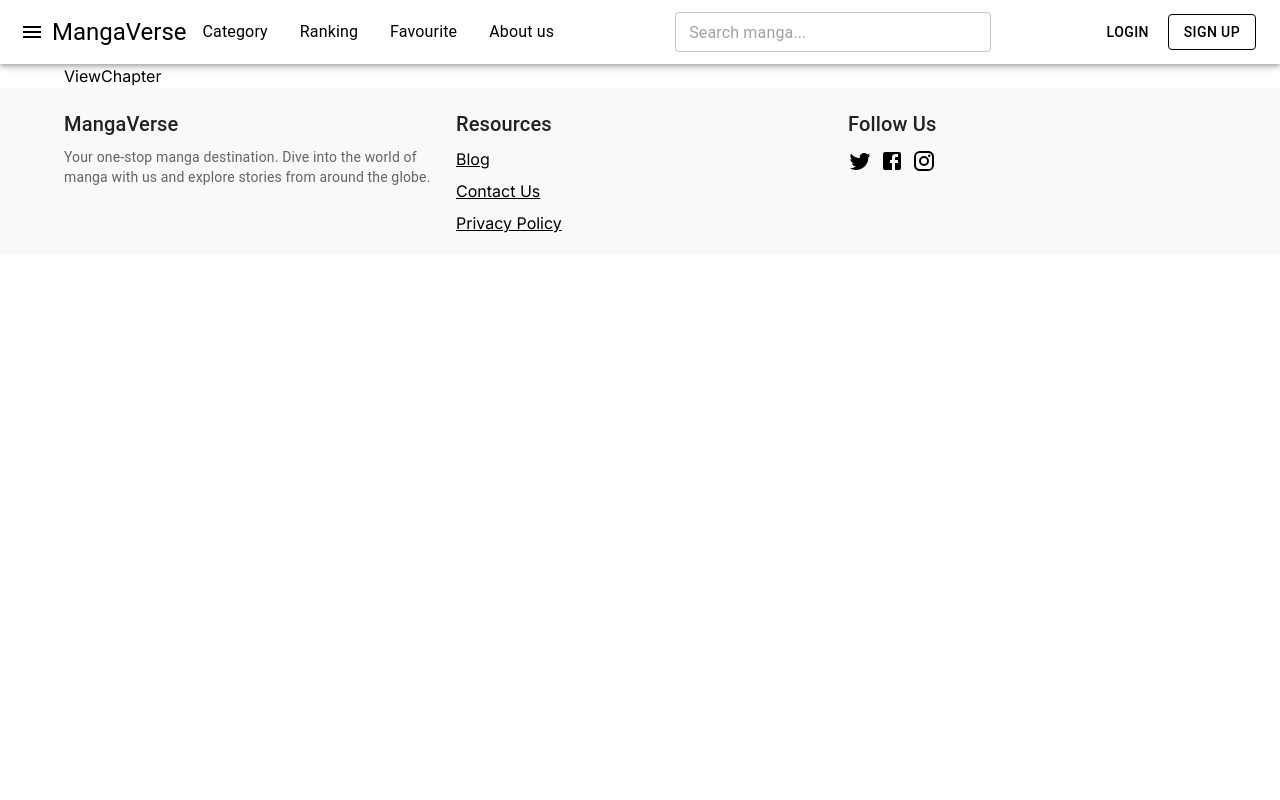
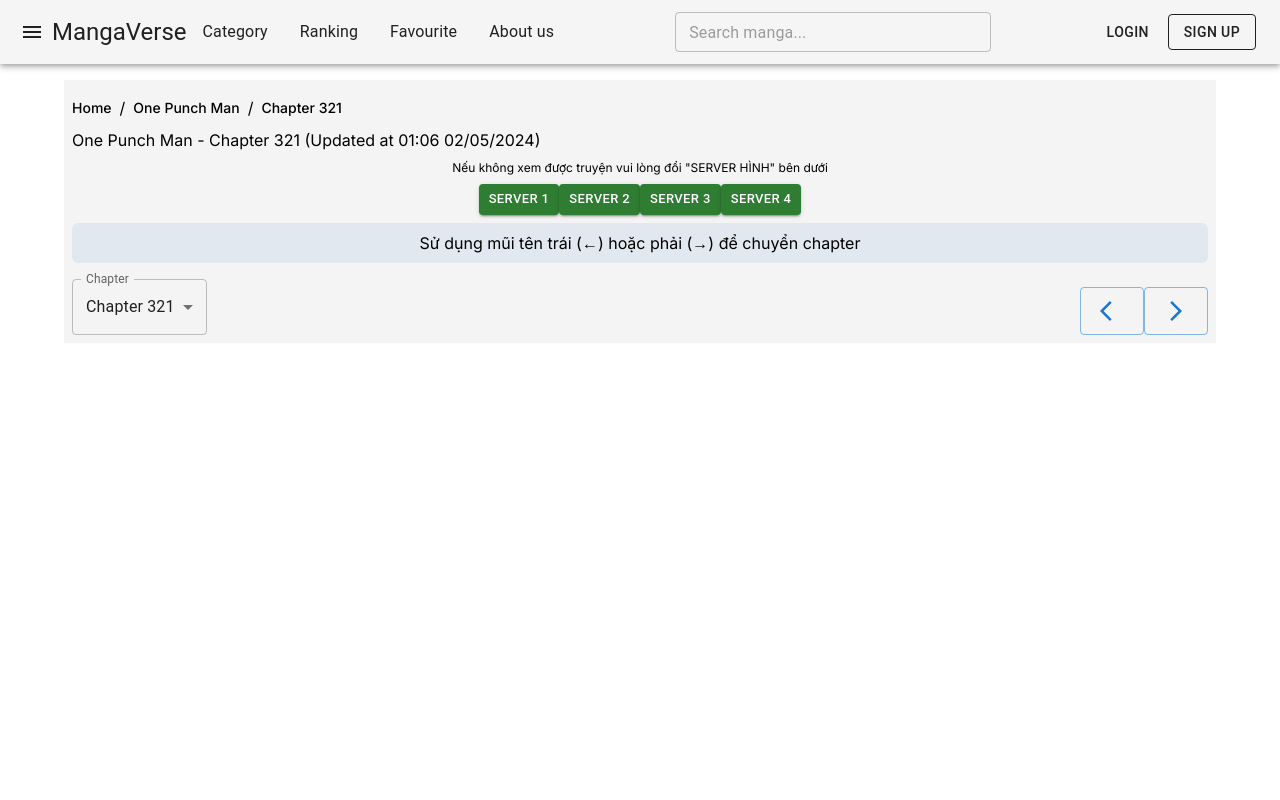
Before and after one commit to mthangtr/mangaverse-nextjs, a Next.js app: page /views/1/1/1/1 in a window 1280 px wide. Shown: the top 800 px of the page. Built offline with nearby package versions, Linux system fonts and the light colour scheme.

Commit message:
View Chapter style

```diff
--- a/src/app/detail/[title]/[id]/page.tsx
+++ b/src/app/detail/[title]/[id]/page.tsx
@@ -25,12 +25,26 @@ async function moreChapterGET({
   return data;
 }
 
+async function totalChapterGET(mangaId: number) {
+  const { data } = await axios.get<number>(
+    `http://localhost:8080/api/manga/total-chapter-number/${mangaId}`
+  );
+
+  return data;
+}
+
 const Detail = async ({ params }: { params: any }) => {
   const data = await MangaDetailGET(params.id);
   const chapter = await moreChapterGET({ mangaId: params.id, page: 1 });
+  const totalChapter: number = await totalChapterGET(params.id);
+
   return (
     <SidebarLayout>
-      <MangaDetail data={data} chaptersInit={chapter} />
+      <MangaDetail
+        data={data}
+        chaptersInit={chapter}
+        totalChapter={totalChapter}
+      />
     </SidebarLayout>
   );
 };
--- a/src/app/layout.tsx
+++ b/src/app/layout.tsx
@@ -28,7 +28,7 @@ export default function RootLayout({
       <body className={inter.className}>
         <Header />
         <Container maxWidth="lg">
-          <main>{children}</main>
+          <main className="min-h-screen">{children}</main>
         </Container>
         <Footer />
       </body>
--- a/src/components/Layouts/Header.js
+++ b/src/components/Layouts/Header.js
@@ -4,7 +4,7 @@ import MenuIcon from '@mui/icons-material/Menu';
 
 function Header() {
     return (
-        <AppBar position="static" color="transparent">
+        <AppBar position="static" color="default">
             <Toolbar>
                 <IconButton edge="start" color="inherit" aria-label="menu">
                     <MenuIcon />
--- a/src/components/Layouts/Sidebar/SidebarItem.tsx
+++ b/src/components/Layouts/Sidebar/SidebarItem.tsx
@@ -1,6 +1,7 @@
 import { Visibility } from "@mui/icons-material";
 import { Manga } from "@/types/Global.d";
 import Link from "next/link";
+import { titleUrlFormat } from "@/utils/format";
 
 interface SidebarItemProps {
   data: Manga;
@@ -31,17 +32,13 @@ function SidebarItem({ data }: SidebarItemProps) {
     }
   }
 
-  const titleUrlFormat = data.title
-    .normalize("NFD")
-    .replace(/đ/g, "d")
-    .replace(/Đ/g, "D")
-    .replace(/[\u0300-\u036f]/g, "")
-    .replace(/[^a-zA-Z0-9]/g, "-")
-    .toLowerCase();
-
   return (
     <div className="flex space-x-3 p-2 m-2">
-      <Link href={`/detail/${encodeURIComponent(titleUrlFormat)}/${data.id}`}>
+      <Link
+        href={`/detail/${encodeURIComponent(titleUrlFormat(data.title))}/${
+          data.id
+        }`}
+      >
         <img
           src={data.thumbnail}
           alt={data.title}
@@ -49,7 +46,11 @@ function SidebarItem({ data }: SidebarItemProps) {
         />
       </Link>
       <div className="flex flex-col justify-center">
-        <Link href={`/detail/${encodeURIComponent(titleUrlFormat)}/${data.id}`}>
+        <Link
+          href={`/detail/${encodeURIComponent(titleUrlFormat(data.title))}/${
+            data.id
+          }`}
+        >
           <h2 className="text-sm font-semibold truncate w-40">{data.title}</h2>
         </Link>
         <a className="text-xs ">
@@ -59,7 +60,15 @@ function SidebarItem({ data }: SidebarItemProps) {
         <ul className="text-xs">
           {data.chapters?.slice(0, 3).map((chapter) => (
             <div key={chapter.id} className="flex justify-between">
-              <li>{chapter.title}</li>
+              <Link
+                href={`/views/${encodeURIComponent(
+                  titleUrlFormat(data.title)
+                )}/${data.id}/${chapter.id}/${encodeURIComponent(
+                  titleUrlFormat(chapter.title)
+                )}`}
+              >
+                <li className="hover:underline">{chapter.title}</li>
+              </Link>
               <span>{timeAgo(chapter.releaseDate)}</span>
             </div>
           ))}
--- a/src/components/Pages/HomeContent.tsx
+++ b/src/components/Pages/HomeContent.tsx
@@ -8,7 +8,7 @@ export default function HomeContent({
   carouselData: Manga[];
 }) {
   return (
-    <div>
+    <div className="bg-white">
       <div className="pt-4 flex flex-col justify-center items-center">
         <h1 className="text-2xl font-bold text-center pb-4">Hot Manga</h1>
         <Carousel data={carouselData} />
--- a/src/components/Pages/MangaDetail.tsx
+++ b/src/components/Pages/MangaDetail.tsx
@@ -10,21 +10,26 @@ import {
   Info,
   MenuBook,
 } from "@mui/icons-material";
+import Link from "next/link";
+import { formatCount, titleUrlFormat } from "@/utils/format";
+import timeAgo from "@/utils/timeAgo";
 import { Button } from "@mui/material";
 import { useState, useEffect } from "react";
-import { formatCount } from "@/utils/format";
-import timeAgo from "@/utils/timeAgo";
 
 export default function MangaDetail({
   data,
   chaptersInit,
+  totalChapter,
 }: {
   data: Manga;
   chaptersInit: Chapter[];
+  totalChapter: number;
 }) {
   const [showFullDescription, setShowFullDescription] = useState(false);
   const [chapters, setChapters] = useState<Chapter[]>([...chaptersInit]);
   const [currentPage, setCurrentPage] = useState(1);
+
+  console.log(totalChapter);
 
   const toggleDescription = () => {
     setShowFullDescription(!showFullDescription);
@@ -68,9 +73,10 @@ export default function MangaDetail({
 
   useEffect(() => {
     fetchChapters(data.id, currentPage);
-  }, [data.id, currentPage]);
+  }, [currentPage]);
 
   const handleShowMore = () => {
+    if (chapters.length >= totalChapter) return;
     setCurrentPage((prevPage) => prevPage + 1);
   };
 
@@ -145,6 +151,13 @@ export default function MangaDetail({
         <div>
           {chapters &&
             chapters.map((chapter, index) => (
+              <Link
+                href={`/views/${encodeURIComponent(
+                  titleUrlFormat(data.title)
+                )}/${data.id}/${chapter.id}/${encodeURIComponent(
+                  titleUrlFormat(chapter.title)
+                )}`}
+              >
                 <div
                   key={index}
                   className="flex justify-between hover:bg-slate-100 rounded-md p-2"
@@ -154,10 +167,13 @@ export default function MangaDetail({
                     {timeAgo(chapter.releaseDate)}
                   </p>
                 </div>
+              </Link>
             ))}
+          {chapters.length < totalChapter && (
             <Button onClick={handleShowMore} color="primary">
               Show More
             </Button>
+          )}
         </div>
       </div>
     </div>
--- a/src/components/Pages/ViewChapter.tsx
+++ b/src/components/Pages/ViewChapter.tsx
@@ -1,7 +1,84 @@
+import Link from "next/link";
+import { Button } from "@mui/material";
+import { ArrowBackIos, ArrowForwardIos } from "@mui/icons-material";
+import { FormControl, InputLabel, MenuItem, Select } from "@mui/material";
+
 export default function ViewChapter() {
   return (
-    <div>
-      <h1>ViewChapter</h1>
+    <div className="mt-4">
+      <div className="bg-zinc-100">
+        <div className="p-2">
+          <header className="flex items-center pt-2">
+            <Link href={`/`} className="pr-2 text-sm font-medium">
+              Home
+            </Link>
+            {" / "}
+            <Link href={`/`} className="px-2 text-sm font-medium">
+              One Punch Man
+            </Link>{" "}
+            {" / "}
+            <Link href={`/`} className="px-2 text-sm font-medium">
+              Chapter 321
+            </Link>
+          </header>
+          <div className="flex item-center pt-2">
+            <p>One Punch Man - Chapter 321 (Updated at 01:06 02/05/2024)</p>
+          </div>
+          <div className="pt-2">
+            <a className="text-xs flex justify-center">
+              Nếu không xem được truyện vui lòng đổi "SERVER HÌNH" bên dưới
+            </a>
+            <div className="flex justify-center pt-2">
+              <Button variant="contained" size="small" color="success">
+                Server 1
+              </Button>
+              <Button variant="contained" size="small" color="success">
+                Server 2
+              </Button>
+              <Button variant="contained" size="small" color="success">
+                Server 3
+              </Button>
+              <Button variant="contained" size="small" color="success">
+                Server 4
+              </Button>
+            </div>
+          </div>
+          <div className="bg-slate-200 p-2 mt-2 rounded-md flex justify-center">
+            <p> Sử dụng mũi tên trái (←) hoặc phải (→) để chuyển chapter</p>
+          </div>
+          <div className="flex justify-between mt-4">
+            <FormControl variant="outlined" className="min-w-40">
+              <InputLabel id="chapter-select-label">Chapter</InputLabel>
+              <Select
+                labelId="chapter-select-label"
+                id="chapter-select"
+                label="Chapter"
+                defaultValue="Chapter 321"
+              >
+                <MenuItem value="Chapter 320">Chapter 320</MenuItem>
+                <MenuItem value="Chapter 321">Chapter 321</MenuItem>
+                <MenuItem value="Chapter 322">Chapter 322</MenuItem>
+                <MenuItem value="Chapter 323">Chapter 323</MenuItem>
+                <MenuItem value="Chapter 324">Chapter 324</MenuItem>
+              </Select>
+            </FormControl>
+            <div className="flex justify-center pt-2">
+              <Button
+                variant="outlined"
+                className="text-black border-black mx-1 hover:border-black"
+              >
+                <ArrowBackIos />
+              </Button>
+              <Button
+                variant="outlined"
+                className="text-black border-black mx-1 hover:border-black"
+              >
+                <ArrowForwardIos />
+              </Button>
+            </div>
+          </div>
+        </div>
+      </div>
     </div>
   );
 }
--- a/tailwind.config.ts
+++ b/tailwind.config.ts
@@ -8,6 +8,9 @@ const config: Config = {
   ],
   theme: {
     extend: {
+      colors: {
+        "dark-gray": "#333",
+      },
       backgroundImage: {
         "gradient-radial": "radial-gradient(var(--tw-gradient-stops))",
         "gradient-conic":
```
Also changed, not shown: src/components/Carousel/Carousel.css (+6 -2 lines). Lines whose indentation alone changed are shown as unchanged.
